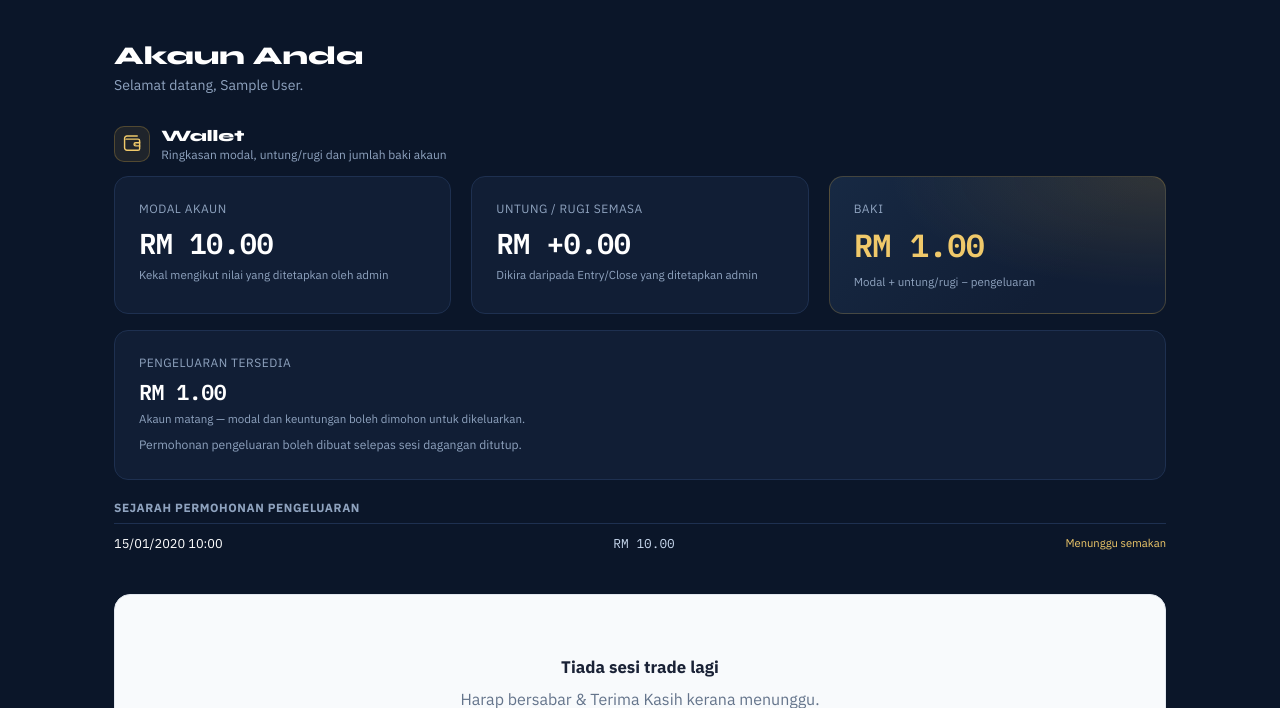
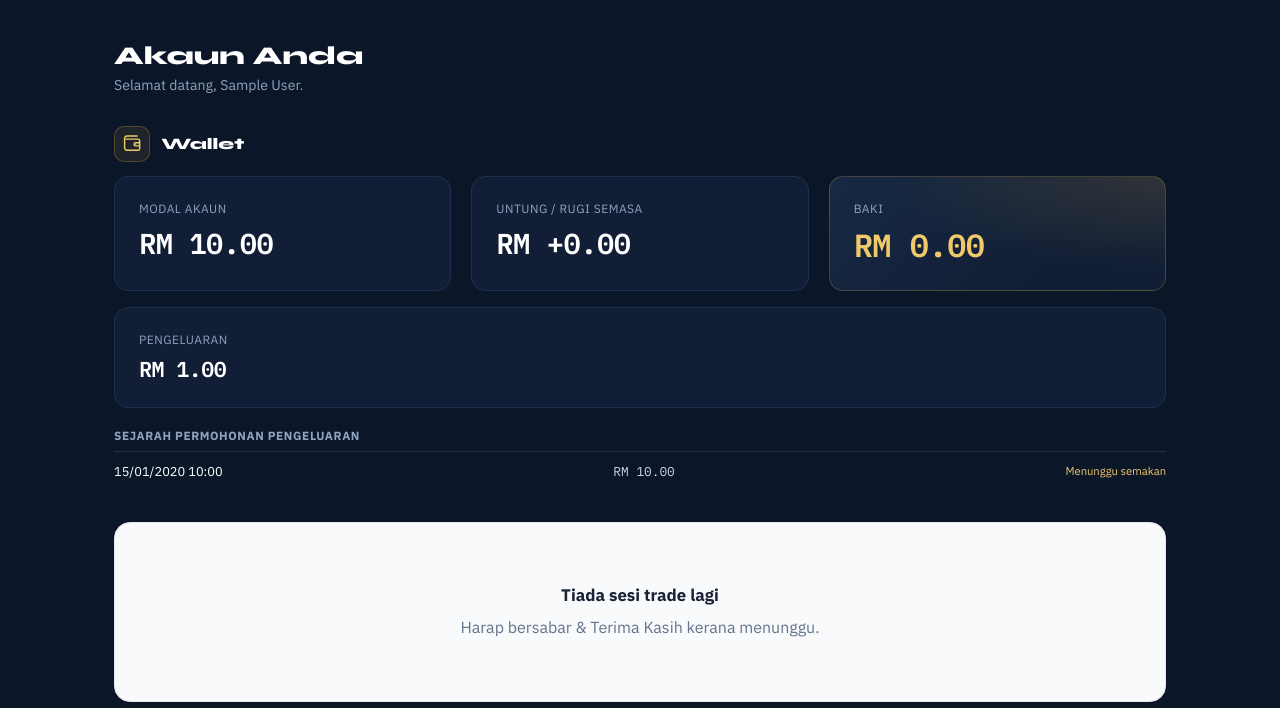
Before and after one commit to johnrambo1312/TradeNex-V2, a Flask app: template templates/dashboard.html in a window 1280 px wide. Shown: the part 60-768 px from the top of the page. Run offline with Flask 3, Linux system fonts and the light colour scheme; tables that the repository leaves empty hold one stand-in row (values such as "Sample post"); the template is opened without the code that fills it: values that come from a table or form of the project are taken from there, most other values are stand-ins (such as "Sample title", 1, 10 or a date in 2020); some libraries are stand-ins or nearby versions.

Commit message:
Update wallet values with live session chart
Co-authored-by: Copilot <223556219+Copilot@users.noreply.github.com>

```diff
--- a/app.py
+++ b/app.py
@@ -429,6 +429,12 @@ def dashboard():
     return render_template(
         "dashboard.html",
         user=user,
+        wallet_balance_before_session=max(
+            0.0,
+            float(user.balance or 0)
+            - float(user.withdrawn_total or 0)
+            + float(user.realized_profit_loss or 0),
+        ),
         chart_labels=chart_labels,
         chart_values=chart_values,
         chart_timestamps=chart_timestamps,
--- a/templates/dashboard.html
+++ b/templates/dashboard.html
@@ -293,43 +293,27 @@ footer{background:#0a1628;border-top:1px solid #1a2f50;padding:3.5rem 2rem 0;mar
       </div>
       <div>
         <h2 class="wallet-title" id="walletTitle">Wallet</h2>
-        <p class="wallet-caption">Ringkasan modal, untung/rugi dan jumlah baki akaun</p>
       </div>
     </div>
     <div class="cards wallet-cards">
       <div class="card">
         <div class="card-label">Modal Akaun</div>
         <div class="card-val num" id="modalVal">RM {{ "%.2f"|format(user.balance) }}</div>
-        <div class="card-sub">Kekal mengikut nilai yang ditetapkan oleh admin</div>
       </div>
       <div class="card">
         <div class="card-label">Untung / Rugi Semasa</div>
         <div class="card-val num" id="plVal">RM {{ "%+.2f"|format(user.current_profit_loss) }}</div>
-        <div class="card-sub">Dikira daripada Entry/Close yang ditetapkan admin</div>
       </div>
       <div class="card wallet-total">
         <div class="card-label">Baki</div>
-        <div class="card-val num" id="balanceVal">RM {{ "%.2f"|format(user.withdraw_live_balance) }}</div>
-        <div class="card-sub">Modal + untung/rugi − pengeluaran</div>
+        <div class="card-val num" id="balanceVal">RM {{ "%.2f"|format(wallet_balance_before_session if chart_values|length > 0 and not user.is_trade_closed else user.withdraw_live_balance) }}</div>
       </div>
     </div>
     <div class="card" style="margin-top:1rem">
-      <div class="card-label">Pengeluaran Tersedia</div>
-      <div class="card-val num" style="font-size:1.35rem">RM {{ "%.2f"|format(user.withdrawable_amount) }}</div>
-      {% if user.is_matured %}
-        <div class="card-sub">Akaun matang — modal dan keuntungan boleh dimohon untuk dikeluarkan.</div>
-      {% else %}
-        <div class="card-sub">Akaun belum matang — hanya keuntungan boleh dimohon untuk dikeluarkan.</div>
-      {% endif %}
+      <div class="card-label">Pengeluaran</div>
+      <div class="card-val num" id="withdrawableVal" style="font-size:1.35rem">RM {{ "%.2f"|format(user.withdrawable_amount) }}</div>
       {% if user.is_trade_closed and user.withdrawable_amount > 0 and bank_registration %}
         <button class="wallet-request-button" type="button" onclick="openWithdrawalModal()">Mohon Pengeluaran</button>
-        <p class="wallet-request-note">Semak jumlah dan maklumat bank dalam popup sebelum mengesahkan. Jumlah akan ditolak daripada baki selepas anda sahkan.</p>
-      {% elif user.is_trade_closed and user.withdrawable_amount > 0 %}
-        <p class="wallet-request-note">Akaun belum dipautkan kepada rekod pendaftaran yang tepat. Sila hubungi admin untuk semakan sebelum membuat pengeluaran.</p>
-      {% elif not user.is_trade_closed %}
-        <p class="wallet-request-note">Permohonan pengeluaran boleh dibuat selepas sesi dagangan ditutup.</p>
-      {% else %}
-        <p class="wallet-request-note">Tiada jumlah yang boleh dikeluarkan buat masa ini.</p>
       {% endif %}
     </div>
     {% if user.is_trade_closed and user.withdrawable_amount > 0 and bank_registration %}
@@ -730,6 +714,10 @@ footer{background:#0a1628;border-top:1px solid #1a2f50;padding:3.5rem 2rem 0;mar
   // Modal awal sentiasa nilai Entry pertama, bukan baki akaun selepas Close.
   var startingBalance = anchorValues[0];
   var SEED_BASE       = {{ user.id }};
+  var walletModal     = {{ (user.balance or 0)|tojson }};
+  var walletWithdrawn = {{ (user.withdrawn_total or 0)|tojson }};
+  var walletRealizedPL = {{ (user.realized_profit_loss or 0)|tojson }};
+  var walletMatured   = {{ user.is_matured|tojson }};
   var sessionStart    = anchorTimes[0];
   // Dynamic session duration based on entry-to-close gap (4-6 hours typical)
   var entryTime       = anchorTimes[0];
@@ -1156,6 +1144,21 @@ footer{background:#0a1628;border-top:1px solid #1a2f50;padding:3.5rem 2rem 0;mar
 
     // Current price
     var effClose = live ? live.c : shown[shown.length-1].c;
+    var liveProfitLoss = effClose - startingBalance;
+    var liveBalance = Math.max(0, walletModal - walletWithdrawn + walletRealizedPL + liveProfitLoss);
+    var liveWithdrawable = walletMatured
+      ? liveBalance
+      : Math.max(0, walletRealizedPL + liveProfitLoss - walletWithdrawn);
+    var plEl = document.getElementById('plVal');
+    var balanceEl = document.getElementById('balanceVal');
+    var withdrawableEl = document.getElementById('withdrawableVal');
+    if(plEl){
+      plEl.textContent = 'RM ' + (liveProfitLoss >= 0 ? '+' : '') + liveProfitLoss.toFixed(2);
+      plEl.classList.toggle('pl-pos', liveProfitLoss >= 0);
+      plEl.classList.toggle('pl-neg', liveProfitLoss < 0);
+    }
+    if(balanceEl && Date.now()/1000 >= sessionEnd) balanceEl.textContent = 'RM ' + liveBalance.toFixed(2);
+    if(withdrawableEl) withdrawableEl.textContent = 'RM ' + liveWithdrawable.toFixed(2);
 
     // ── Y AXIS: fixed scale, pan-able ─────────────────────────────────
     var centerPrice = effClose + yPanOffset;
```
